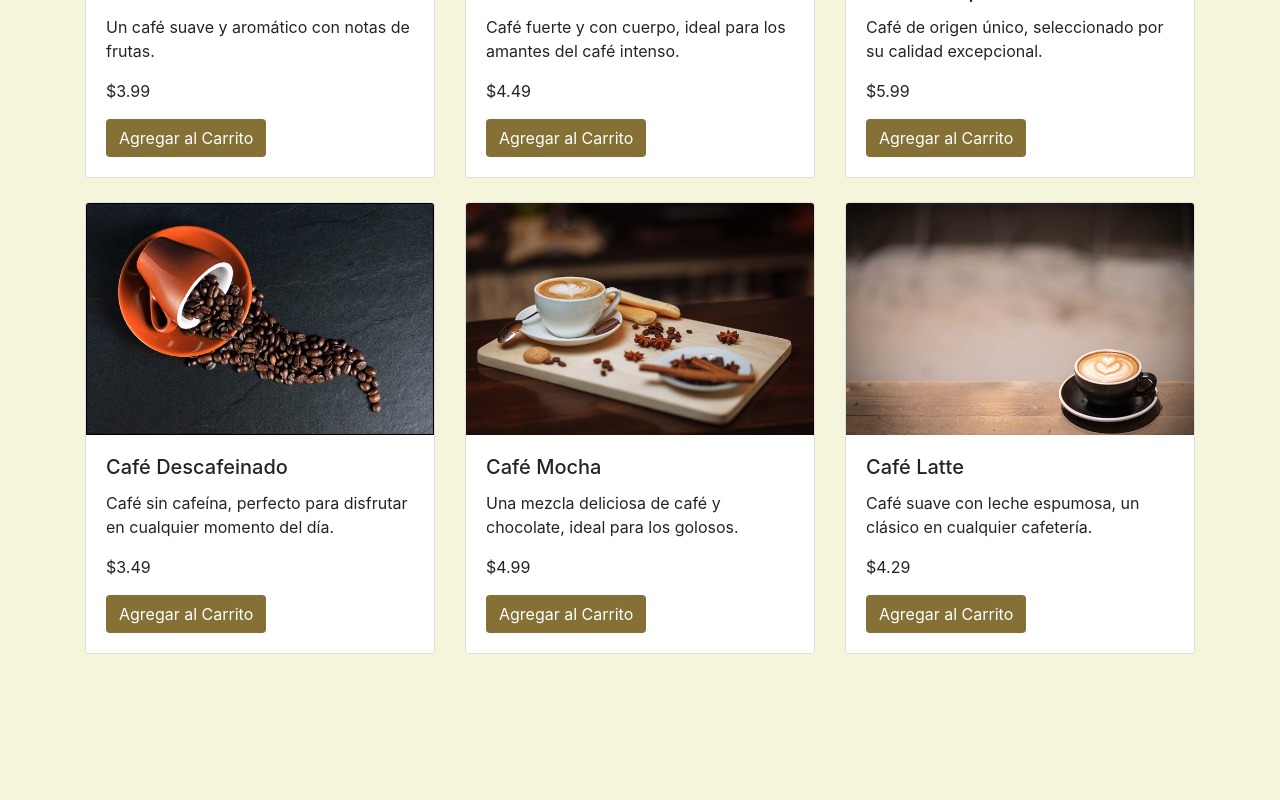
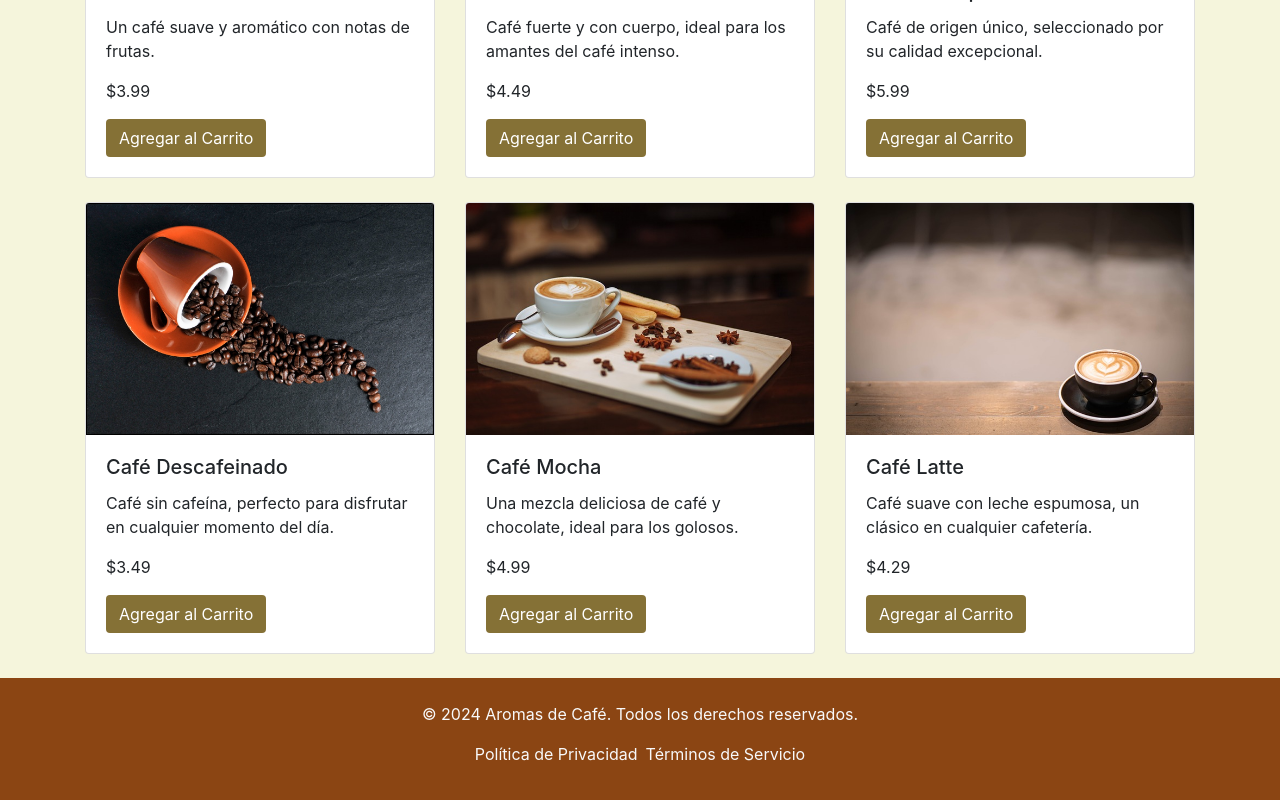
Before and after one commit to bernardpena/aromas-de-cafe, a React (Vite) app in the folder frontend/: page / in a window 1280 px wide. Shown: the part 882-1682 px from the top of the page. Before the commit the page ends 1560 px from the top, so only its background shows below. Built offline with nearby package versions, Linux system fonts and the light colour scheme.

Commit message:
Agregado de Footer

```diff
--- a/frontend/src/App.css
+++ b/frontend/src/App.css
@@ -61,9 +61,6 @@ nav{
   transform: scale(1, 0.8);
 }
 
-
-
-
 .add-button{
   background-color: rgb(133, 113, 54);
   color: white;
@@ -72,3 +69,9 @@ nav{
 body{
   background-color: beige;
 }
+
+
+/* Footer */
+.colorFondo {
+  background-color: saddlebrown;
+}
--- a/frontend/src/App.jsx
+++ b/frontend/src/App.jsx
@@ -9,6 +9,7 @@ import 'slick-carousel/slick/slick.css';
 import 'slick-carousel/slick/slick-theme.css';
 import { useState, createContext } from 'react';
 import UserProvider from './context/UserProvider';
+import Footer from './components/Footer';
 
 export const UserContext = createContext();
 
@@ -25,6 +26,7 @@ function App() {
             <>
               <Header />
               <ProductList />
+              <Footer />
             </>} />
           <Route path="/register" element={<Register />} />
           <Route path="/login" element={<Login />} />
--- a/frontend/src/components/Carousel.jsx
+++ b/frontend/src/components/Carousel.jsx
@@ -1,4 +1,3 @@
-// Carousel.jsx
 import React from 'react';
 import Slider from 'react-slick';
 
--- /dev/null
+++ b/frontend/src/components/Footer.jsx
@@ -0,0 +1,21 @@
+import React from 'react';
+
+function Footer() {
+    return (
+        <footer className="colorFondo text-light text-center py-4 ">
+            <div className="container">
+                <p>&copy; 2024 Aromas de Café. Todos los derechos reservados.</p>
+                <ul className="list-inline">
+                    <li className="list-inline-item">
+                        <a href="/privacy" className="text-light">Política de Privacidad</a>
+                    </li>
+                    <li className="list-inline-item">
+                        <a href="/terms" className="text-light">Términos de Servicio</a>
+                    </li>
+                </ul>
+            </div>
+        </footer>
+    );
+}
+
+export default Footer;
--- a/frontend/src/components/Navbar.jsx
+++ b/frontend/src/components/Navbar.jsx
@@ -1,5 +1,3 @@
-// frontend/src/components/Navbar.jsx
-
 import { Link } from 'react-router-dom';
 
 function Navbar() {
--- a/frontend/src/components/Register.jsx
+++ b/frontend/src/components/Register.jsx
@@ -1,5 +1,3 @@
-// frontend/src/components/Register.jsx
-
 import { useState } from 'react';
 
 function Register() {
```
